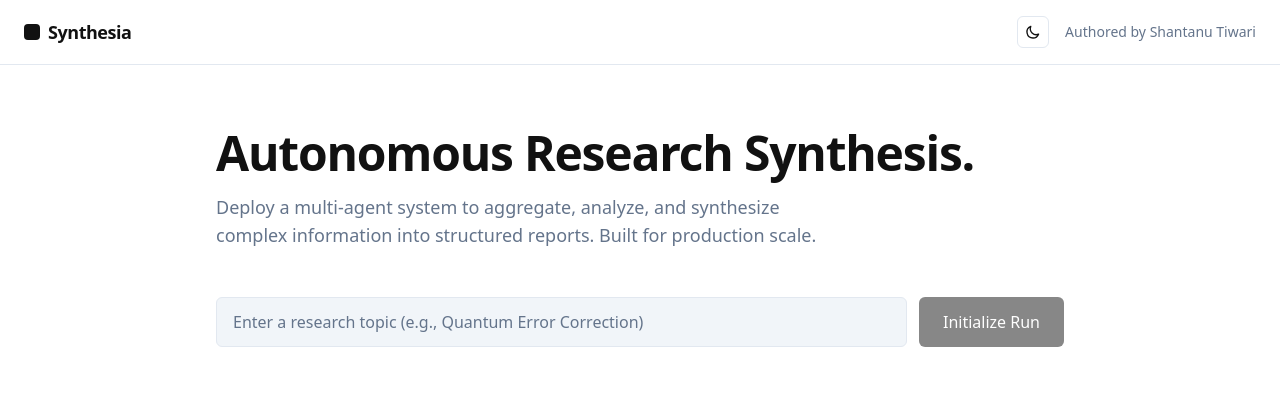
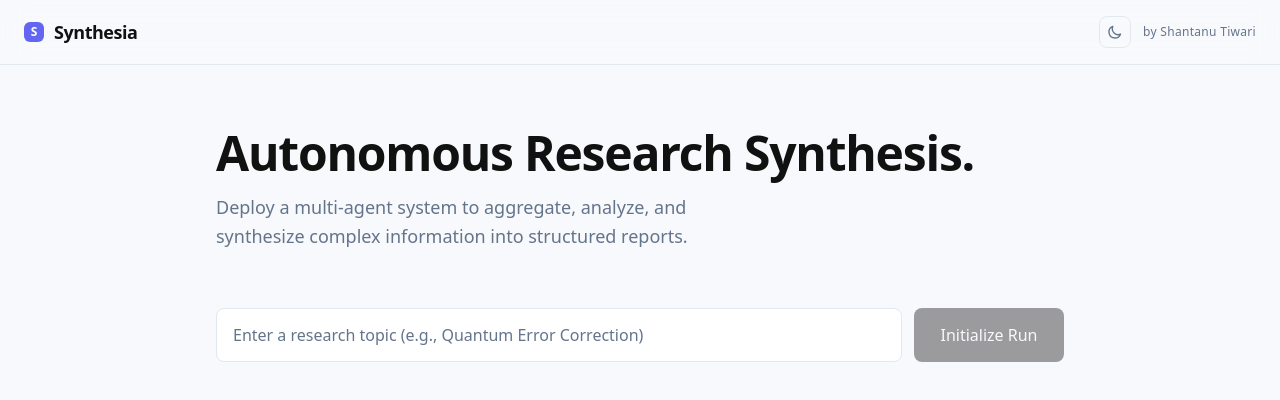
Before and after one commit to Shantanu-Tiwari/Synthesia, a Next.js app in the folder frontend/: page / in a window 1280 px wide. Shown: the top 400 px of the page. Built offline with nearby package versions, Linux system fonts and the light colour scheme.

Commit message:
style: glassmorphism UI, fix selection colors, polished theme system

```diff
--- a/frontend/src/app/globals.css
+++ b/frontend/src/app/globals.css
@@ -5,39 +5,80 @@
   --font-serif: var(--font-outfit), ui-serif, Georgia, Cambria, "Times New Roman", Times, serif;
 }
 
-/* Minimalist, monochromatic design system */
+/* ─── Light Theme ─── */
 :root {
-  --background: #ffffff;
+  --background: #f8f9fc;
   --foreground: #111111;
   --border: #e2e8f0;
-  --muted: #f1f5f9;
+  --muted: #ffffff;
   --muted-foreground: #64748b;
   --primary: #000000;
   --primary-foreground: #ffffff;
+  --selection-bg: #c7d2fe;
+  --selection-fg: #1e1b4b;
+  --glass-bg: rgba(255, 255, 255, 0.6);
+  --glass-border: rgba(255, 255, 255, 0.45);
+  --glass-shadow: 0 8px 32px rgba(0, 0, 0, 0.06);
+  --card-bg: rgba(255, 255, 255, 0.75);
+  --nav-bg: rgba(248, 249, 252, 0.85);
+  --accent: #6366f1;
+  --accent-light: #eef2ff;
 }
 
+/* ─── Dark Theme (OS preference) ─── */
 @media (prefers-color-scheme: dark) {
   :root:not([data-theme="light"]) {
-    --background: #000000;
+    --background: #09090b;
     --foreground: #fafafa;
-    --border: #333333;
-    --muted: #1a1a1a;
+    --border: #27272a;
+    --muted: #18181b;
     --muted-foreground: #a1a1aa;
     --primary: #ffffff;
     --primary-foreground: #000000;
+    --selection-bg: #4f46e5;
+    --selection-fg: #ffffff;
+    --glass-bg: rgba(24, 24, 27, 0.6);
+    --glass-border: rgba(63, 63, 70, 0.35);
+    --glass-shadow: 0 8px 32px rgba(0, 0, 0, 0.3);
+    --card-bg: rgba(24, 24, 27, 0.7);
+    --nav-bg: rgba(9, 9, 11, 0.85);
+    --accent: #818cf8;
+    --accent-light: #1e1b4b;
   }
 }
 
+/* ─── Dark Theme (manual toggle) ─── */
 :root[data-theme="dark"] {
-  --background: #000000;
+  --background: #09090b;
   --foreground: #fafafa;
-  --border: #333333;
-  --muted: #1a1a1a;
+  --border: #27272a;
+  --muted: #18181b;
   --muted-foreground: #a1a1aa;
   --primary: #ffffff;
   --primary-foreground: #000000;
+  --selection-bg: #4f46e5;
+  --selection-fg: #ffffff;
+  --glass-bg: rgba(24, 24, 27, 0.6);
+  --glass-border: rgba(63, 63, 70, 0.35);
+  --glass-shadow: 0 8px 32px rgba(0, 0, 0, 0.3);
+  --card-bg: rgba(24, 24, 27, 0.7);
+  --nav-bg: rgba(9, 9, 11, 0.85);
+  --accent: #818cf8;
+  --accent-light: #1e1b4b;
 }
 
+/* ─── Selection Colors ─── */
+::selection {
+  background-color: var(--selection-bg);
+  color: var(--selection-fg);
+}
+
+::-moz-selection {
+  background-color: var(--selection-bg);
+  color: var(--selection-fg);
+}
+
+/* ─── Base ─── */
 body {
   color: var(--foreground);
   background: var(--background);
@@ -45,15 +86,31 @@ body {
   -webkit-font-smoothing: antialiased;
 }
 
+/* ─── Glass Card ─── */
+.glass-card {
+  background: var(--glass-bg);
+  backdrop-filter: blur(16px);
+  -webkit-backdrop-filter: blur(16px);
+  border: 1px solid var(--glass-border);
+  box-shadow: var(--glass-shadow);
+}
+
+.glass-nav {
+  background: var(--nav-bg);
+  backdrop-filter: blur(12px);
+  -webkit-backdrop-filter: blur(12px);
+}
+
+/* ─── Spinner ─── */
 .spinner {
   width: 16px;
   height: 16px;
   border: 2px solid var(--border);
-  border-bottom-color: var(--foreground);
+  border-bottom-color: var(--accent);
   border-radius: 50%;
   display: inline-block;
   box-sizing: border-box;
-  animation: rotation 1s linear infinite;
+  animation: rotation 0.8s linear infinite;
 }
 
 @keyframes rotation {
@@ -61,7 +118,23 @@ body {
   100% { transform: rotate(360deg); }
 }
 
-/* Markdown styling for the report */
+/* ─── Smooth Fade-In ─── */
+@keyframes fadeInUp {
+  from {
+    opacity: 0;
+    transform: translateY(12px);
+  }
+  to {
+    opacity: 1;
+    transform: translateY(0);
+  }
+}
+
+.animate-fade-in-up {
+  animation: fadeInUp 0.5s ease-out both;
+}
+
+/* ─── Markdown / Prose ─── */
 .prose h1, .prose h2, .prose h3 {
   font-family: var(--font-serif);
   font-weight: 600;
@@ -71,7 +144,7 @@ body {
 }
 
 .prose p {
-  line-height: 1.7;
+  line-height: 1.75;
   margin-bottom: 1.25rem;
 }
 
@@ -82,10 +155,34 @@ body {
 
 .prose li {
   margin-bottom: 0.5rem;
-  line-height: 1.7;
+  line-height: 1.75;
 }
 
 .prose a {
+  color: var(--accent);
   text-decoration: underline;
   text-underline-offset: 4px;
+  transition: opacity 0.2s;
 }
+
+.prose a:hover {
+  opacity: 0.8;
+}
+
+/* ─── Scrollbar ─── */
+::-webkit-scrollbar {
+  width: 6px;
+}
+
+::-webkit-scrollbar-track {
+  background: transparent;
+}
+
+::-webkit-scrollbar-thumb {
+  background: var(--border);
+  border-radius: 3px;
+}
+
+::-webkit-scrollbar-thumb:hover {
+  background: var(--muted-foreground);
+}
--- a/frontend/src/app/page.tsx
+++ b/frontend/src/app/page.tsx
@@ -244,49 +244,51 @@ export default function Home() {
   };
 
   return (
-    <div className="min-h-screen bg-[var(--background)] selection:bg-neutral-200 dark:selection:bg-neutral-800">
+    <div className="min-h-screen bg-[var(--background)] transition-colors duration-300">
 
-      {/* Navigation / Header */}
-      <nav className="border-b border-[var(--border)] px-6 py-4 flex items-center justify-between">
-        <div className="flex items-center gap-2">
-          <div className="w-4 h-4 bg-[var(--foreground)] rounded-sm"></div>
+      {/* Navigation */}
+      <nav className="glass-nav sticky top-0 z-50 border-b border-[var(--border)] px-6 py-4 flex items-center justify-between">
+        <div className="flex items-center gap-2.5">
+          <div className="w-5 h-5 rounded-md bg-[var(--accent)] flex items-center justify-center">
+            <span className="text-white text-xs font-bold">S</span>
+          </div>
           <span className="font-[family-name:var(--font-serif)] font-semibold text-lg tracking-tight">Synthesia</span>
         </div>
-        <div className="flex items-center gap-4">
+        <div className="flex items-center gap-3">
           <button
             onClick={toggleTheme}
-            className="w-8 h-8 flex items-center justify-center rounded-md border border-[var(--border)] hover:bg-[var(--muted)] transition-colors"
+            className="w-8 h-8 flex items-center justify-center rounded-lg border border-[var(--border)] hover:bg-[var(--muted)] transition-all duration-200 hover:scale-105"
             aria-label="Toggle theme"
           >
             {isDark ? (
-              <svg className="w-4 h-4" fill="none" viewBox="0 0 24 24" stroke="currentColor" strokeWidth={2}>
+              <svg className="w-4 h-4 text-amber-400" fill="none" viewBox="0 0 24 24" stroke="currentColor" strokeWidth={2}>
                 <path strokeLinecap="round" strokeLinejoin="round" d="M12 3v1m0 16v1m9-9h-1M4 12H3m15.364 6.364l-.707-.707M6.343 6.343l-.707-.707m12.728 0l-.707.707M6.343 17.657l-.707.707M16 12a4 4 0 11-8 0 4 4 0 018 0z" />
               </svg>
             ) : (
-              <svg className="w-4 h-4" fill="none" viewBox="0 0 24 24" stroke="currentColor" strokeWidth={2}>
+              <svg className="w-4 h-4 text-[var(--muted-foreground)]" fill="none" viewBox="0 0 24 24" stroke="currentColor" strokeWidth={2}>
                 <path strokeLinecap="round" strokeLinejoin="round" d="M20.354 15.354A9 9 0 018.646 3.646 9.003 9.003 0 0012 21a9.003 9.003 0 008.354-5.646z" />
               </svg>
             )}
           </button>
-          <div className="text-sm text-[var(--muted-foreground)]">
-            Authored by Shantanu Tiwari
-          </div>
+          <span className="hidden sm:inline text-xs text-[var(--muted-foreground)] tracking-wide">
+            by Shantanu Tiwari
+          </span>
         </div>
       </nav>
 
       <main className="max-w-4xl mx-auto px-6 py-16">
 
-        {/* Hero Section */}
-        <div className="mb-12">
+        {/* Hero */}
+        <div className="mb-14">
           <h1 className="font-[family-name:var(--font-serif)] text-4xl md:text-5xl font-semibold tracking-tight mb-4 text-balance">
             Autonomous Research Synthesis.
           </h1>
-          <p className="text-[var(--muted-foreground)] text-lg max-w-2xl text-balance">
-            Deploy a multi-agent system to aggregate, analyze, and synthesize complex information into structured reports. Built for production scale.
+          <p className="text-[var(--muted-foreground)] text-lg max-w-2xl text-balance leading-relaxed">
+            Deploy a multi-agent system to aggregate, analyze, and synthesize complex information into structured reports.
           </p>
         </div>
 
-        {/* Input Section */}
+        {/* Input */}
         <form onSubmit={handleRun} className="mb-16 relative">
           <div className="flex flex-col sm:flex-row gap-3">
             <input
@@ -295,12 +297,12 @@ export default function Home() {
               onChange={(e) => setTopic(e.target.value)}
               disabled={isRunning}
               placeholder="Enter a research topic (e.g., Quantum Error Correction)"
-              className="flex-1 bg-[var(--muted)] border border-[var(--border)] rounded-md px-4 py-3 text-[var(--foreground)] placeholder:text-[var(--muted-foreground)] focus:outline-none focus:ring-1 focus:ring-[var(--foreground)] transition-all disabled:opacity-50"
+              className="flex-1 bg-[var(--muted)] border border-[var(--border)] rounded-lg px-4 py-3.5 text-[var(--foreground)] placeholder:text-[var(--muted-foreground)] focus:outline-none focus:ring-2 focus:ring-[var(--accent)] focus:border-transparent transition-all duration-200 disabled:opacity-50"
             />
             <button
               type="submit"
               disabled={isRunning || !topic.trim()}
-              className="bg-[var(--foreground)] text-[var(--background)] px-6 py-3 rounded-md font-medium hover:opacity-90 transition-opacity disabled:opacity-50 flex items-center justify-center gap-2 min-w-[140px]"
+              className="bg-[var(--foreground)] text-[var(--background)] px-6 py-3.5 rounded-lg font-medium hover:opacity-90 transition-all duration-200 disabled:opacity-40 disabled:cursor-not-allowed flex items-center justify-center gap-2 min-w-[150px]"
             >
               {isRunning ? (
                 <>
@@ -313,41 +315,40 @@ export default function Home() {
             </button>
           </div>
           {error && (
-            <p className="text-red-500 text-sm mt-3 font-medium">Error: {error}</p>
+            <p className="text-red-500 text-sm mt-3 font-medium">{error}</p>
           )}
         </form>
 
-        {/* Pipeline Progress */}
+        {/* Pipeline */}
         {(isRunning || steps.some(s => s.status !== "waiting")) && (
-          <div className="mb-16 border border-[var(--border)] rounded-lg overflow-hidden bg-[var(--background)] shadow-sm">
-            <div className="bg-[var(--muted)] px-6 py-3 border-b border-[var(--border)]">
-              <h2 className="text-sm font-semibold tracking-wide uppercase text-[var(--muted-foreground)]">Pipeline Status</h2>
+          <div className="mb-16 glass-card rounded-xl overflow-hidden animate-fade-in-up">
+            <div className="px-6 py-3.5 border-b border-[var(--glass-border)]">
+              <h2 className="text-xs font-semibold tracking-widest uppercase text-[var(--muted-foreground)]">Pipeline Status</h2>
             </div>
             <div className="p-6">
-              <div className="space-y-6">
+              <div className="space-y-5">
                 {steps.map((step, idx) => (
                   <div key={step.id} className="flex items-start gap-4">
-                    <div className="mt-1 flex-shrink-0">
-                      {step.status === "waiting" && <div className="w-5 h-5 rounded-full border-2 border-[var(--border)]" />}
+                    <div className="mt-0.5 flex-shrink-0">
+                      {step.status === "waiting" && <div className="w-5 h-5 rounded-full border-2 border-[var(--border)] transition-colors" />}
                       {step.status === "running" && <div className="spinner !w-5 !h-5 !border-2" />}
                       {step.status === "done" && (
-                        <div className="w-5 h-5 rounded-full bg-[var(--foreground)] flex items-center justify-center">
-                          <svg className="w-3 h-3 text-[var(--background)]" fill="none" viewBox="0 0 24 24" stroke="currentColor">
+                        <div className="w-5 h-5 rounded-full bg-[var(--accent)] flex items-center justify-center transition-all duration-300">
+                          <svg className="w-3 h-3 text-white" fill="none" viewBox="0 0 24 24" stroke="currentColor">
                             <path strokeLinecap="round" strokeLinejoin="round" strokeWidth={3} d="M5 13l4 4L19 7" />
                           </svg>
                         </div>
                       )}
                     </div>
                     <div className="flex-1 min-w-0">
-                      <h3 className={`font-medium ${step.status === "waiting" ? "text-[var(--muted-foreground)]" : "text-[var(--foreground)]"}`}>
-                        Step {idx + 1}: {step.label}
+                      <h3 className={`font-medium text-sm ${step.status === "waiting" ? "text-[var(--muted-foreground)]" : "text-[var(--foreground)]"} transition-colors`}>
+                        Step {idx + 1} — {step.label}
                       </h3>
-                      {step.status === "running" && <p className="text-sm text-[var(--muted-foreground)] mt-1 animate-pulse">Executing agent protocol...</p>}
+                      {step.status === "running" && <p className="text-xs text-[var(--muted-foreground)] mt-1 animate-pulse">Executing agent protocol...</p>}
 
-                      {/* Intermediate Data Display */}
                       {step.status === "done" && step.result && (
-                        <div className="mt-3 p-4 bg-[var(--muted)] border border-[var(--border)] rounded-md text-sm text-[var(--muted-foreground)] max-h-60 overflow-y-auto overflow-x-hidden whitespace-pre-wrap">
-                          <span className="font-semibold block mb-2 text-[var(--foreground)]">Agent Output:</span>
+                        <div className="mt-2.5 p-3.5 bg-[var(--card-bg)] border border-[var(--border)] rounded-lg text-sm text-[var(--muted-foreground)] max-h-60 overflow-y-auto overflow-x-hidden whitespace-pre-wrap">
+                          <span className="font-semibold block mb-1.5 text-[var(--foreground)] text-xs uppercase tracking-wide">Output</span>
                           {step.id === "writer" || step.id.startsWith("refine") ? (
                             "Report drafted successfully. See below for full output."
                           ) : (
@@ -363,26 +364,26 @@ export default function Home() {
           </div>
         )}
 
-        {/* Final Report */}
+        {/* Report */}
         {finalReport && (
-          <div className="border border-[var(--border)] rounded-lg overflow-hidden bg-[var(--background)] shadow-sm animate-in fade-in slide-in-from-bottom-4 duration-500">
-            <div className="bg-[var(--muted)] px-6 py-4 border-b border-[var(--border)] flex justify-between items-center">
+          <div className="glass-card rounded-xl overflow-hidden animate-fade-in-up">
+            <div className="px-6 py-4 border-b border-[var(--glass-border)] flex justify-between items-center">
               <div className="flex items-center gap-3">
-                <h2 className="text-sm font-semibold tracking-wide uppercase text-[var(--foreground)]">Synthesized Report</h2>
+                <h2 className="text-xs font-semibold tracking-widest uppercase text-[var(--foreground)]">Synthesized Report</h2>
                 {refinementCount > 0 && (
-                  <span className="text-xs font-mono px-2 py-0.5 rounded-full bg-[var(--foreground)] text-[var(--background)]">
+                  <span className="text-[10px] font-mono px-2 py-0.5 rounded-full bg-[var(--accent)] text-white">
                     v{refinementCount + 1}
                   </span>
                 )}
               </div>
               <button
                 onClick={handleDownload}
-                className="text-sm font-medium hover:underline text-[var(--muted-foreground)] hover:text-[var(--foreground)] transition-colors"
+                className="text-xs font-medium text-[var(--muted-foreground)] hover:text-[var(--foreground)] transition-colors px-3 py-1.5 rounded-md hover:bg-[var(--muted)]"
               >
-                Download .MD
+                ↓ Download .md
               </button>
             </div>
-            <div className="p-8 prose prose-neutral max-w-none prose-p:text-[var(--foreground)] prose-headings:text-[var(--foreground)]">
+            <div className="p-8 prose prose-neutral max-w-none prose-p:text-[var(--foreground)] prose-headings:text-[var(--foreground)] prose-li:text-[var(--foreground)] prose-strong:text-[var(--foreground)]">
               <ReactMarkdown>{finalReport}</ReactMarkdown>
             </div>
           </div>
@@ -390,12 +391,12 @@ export default function Home() {
 
         {/* Refine Button */}
         {finalReport && latestFeedback && !isRunning && !isRefining && (
-          <div className="mt-6 flex justify-center">
+          <div className="mt-8 flex justify-center animate-fade-in-up">
             <button
               onClick={handleRefine}
-              className="group flex items-center gap-2 px-6 py-3 rounded-md border border-[var(--border)] bg-[var(--background)] text-[var(--foreground)] font-medium hover:bg-[var(--muted)] transition-all hover:shadow-sm"
+              className="group flex items-center gap-2.5 px-6 py-3 rounded-xl glass-card text-[var(--foreground)] font-medium hover:scale-[1.02] transition-all duration-200 cursor-pointer"
             >
-              <svg className="w-4 h-4 transition-transform group-hover:rotate-180 duration-500" fill="none" viewBox="0 0 24 24" stroke="currentColor">
+              <svg className="w-4 h-4 text-[var(--accent)] transition-transform group-hover:rotate-180 duration-500" fill="none" viewBox="0 0 24 24" stroke="currentColor">
                 <path strokeLinecap="round" strokeLinejoin="round" strokeWidth={2} d="M4 4v5h.582m15.356 2A8.001 8.001 0 004.582 9m0 0H9m11 11v-5h-.581m0 0a8.003 8.003 0 01-15.357-2m15.357 2H15" />
               </svg>
               Refine Report {refinementCount > 0 ? `(v${refinementCount + 1} → v${refinementCount + 2})` : ""}
@@ -404,8 +405,8 @@ export default function Home() {
         )}
 
         {isRefining && (
-          <div className="mt-6 flex justify-center">
-            <div className="flex items-center gap-2 px-6 py-3 rounded-md border border-[var(--border)] bg-[var(--muted)] text-[var(--muted-foreground)] font-medium">
+          <div className="mt-8 flex justify-center animate-fade-in-up">
+            <div className="flex items-center gap-2.5 px-6 py-3 rounded-xl glass-card text-[var(--muted-foreground)] font-medium">
               <span className="spinner"></span>
               Refining report...
             </div>
```
